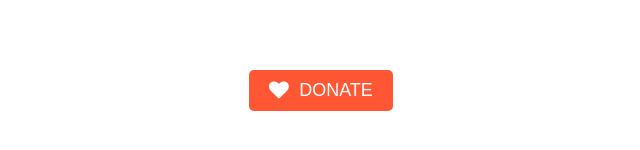
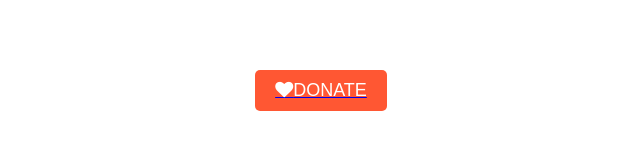
Before and after one commit to luc-constantin/ripple-effect-donate-button, a plain HTML site: page index.html in a window 1280 px wide. Shown: the part 310-460 px from the top of the page, without its empty margins (319-959 px from the left). Drawn offline with Linux system fonts and the light colour scheme.

Commit message:
Update index.html with a link

```diff
--- a/index.html
+++ b/index.html
@@ -5,10 +5,12 @@
     <link rel="stylesheet" type="text/css" href="styles.css">
 </head>
 <body>
-    <button class="heart-button">
+    <a href="https://accolades.dev">
+    <button class="heart-button"
         <span class="heart"><i class="fa fa-heart"></i></span>
         <span class="ripple"></span>
         DONATE
     </button>
+    </a>
 </body>
 </html>
```
